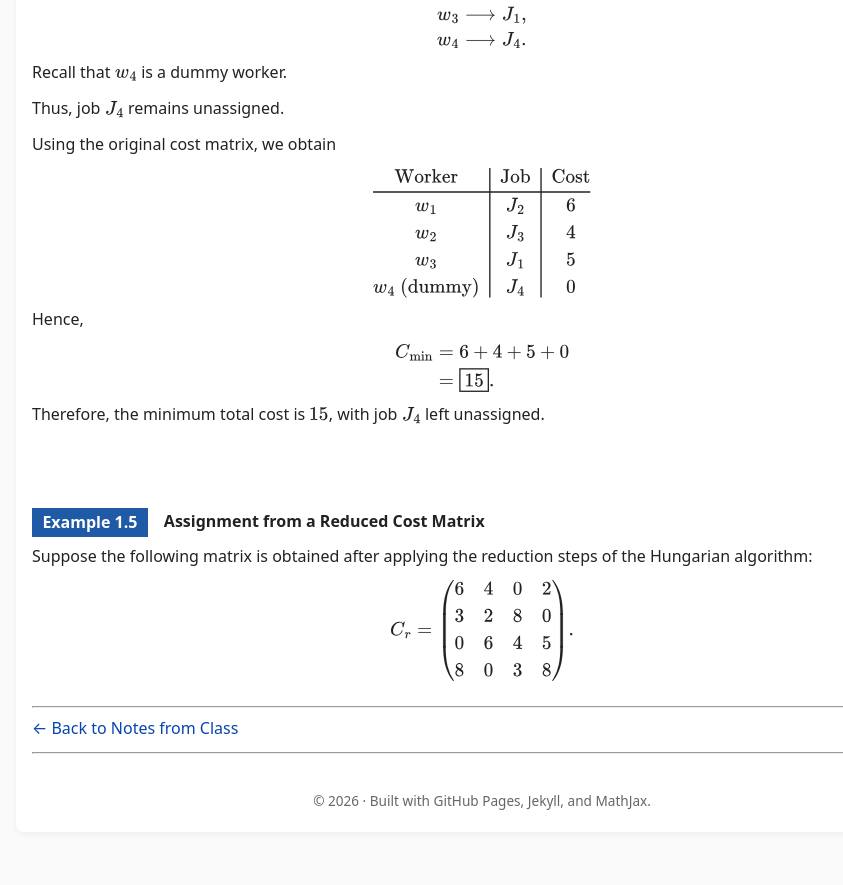
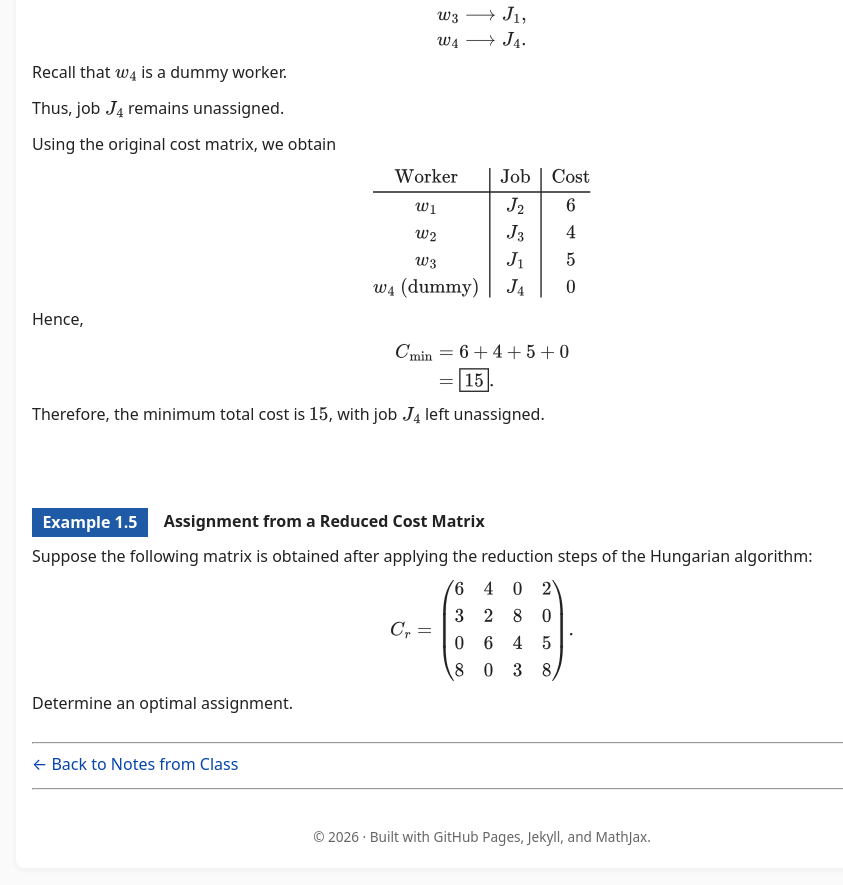
Before and after one commit to SaleemKamaludin/SaleemKamaludin.github.io, a Jekyll site: the page built from courses/math-2276/notes-from-class/supplementary-lecture-6/index.md, in a window 1280 px wide and 900 px high, scrolled down 11600 px. Shown: the top 885 px of the window, without its empty margins (158-1001 px from the left). Built offline with Jekyll 4.4.1, drawn with Linux system fonts in a browser that asks for light colours; before the commit the page ends 12464 px from its top, so only the background shows below that.

Commit message:
Add optimal assignment instruction to Example 1.5

```diff
--- a/courses/math-2276/notes-from-class/supplementary-lecture-6/index.md
+++ b/courses/math-2276/notes-from-class/supplementary-lecture-6/index.md
@@ -1970,6 +1970,14 @@ C_r=
     </div>
 
   </div>
+
+  <div id="example-assignment-from-reduced-cost-matrix-instruction">
+
+    <p>
+      Determine an optimal assignment.
+    </p>
+
+  </div>
 </div>
 
 
```
